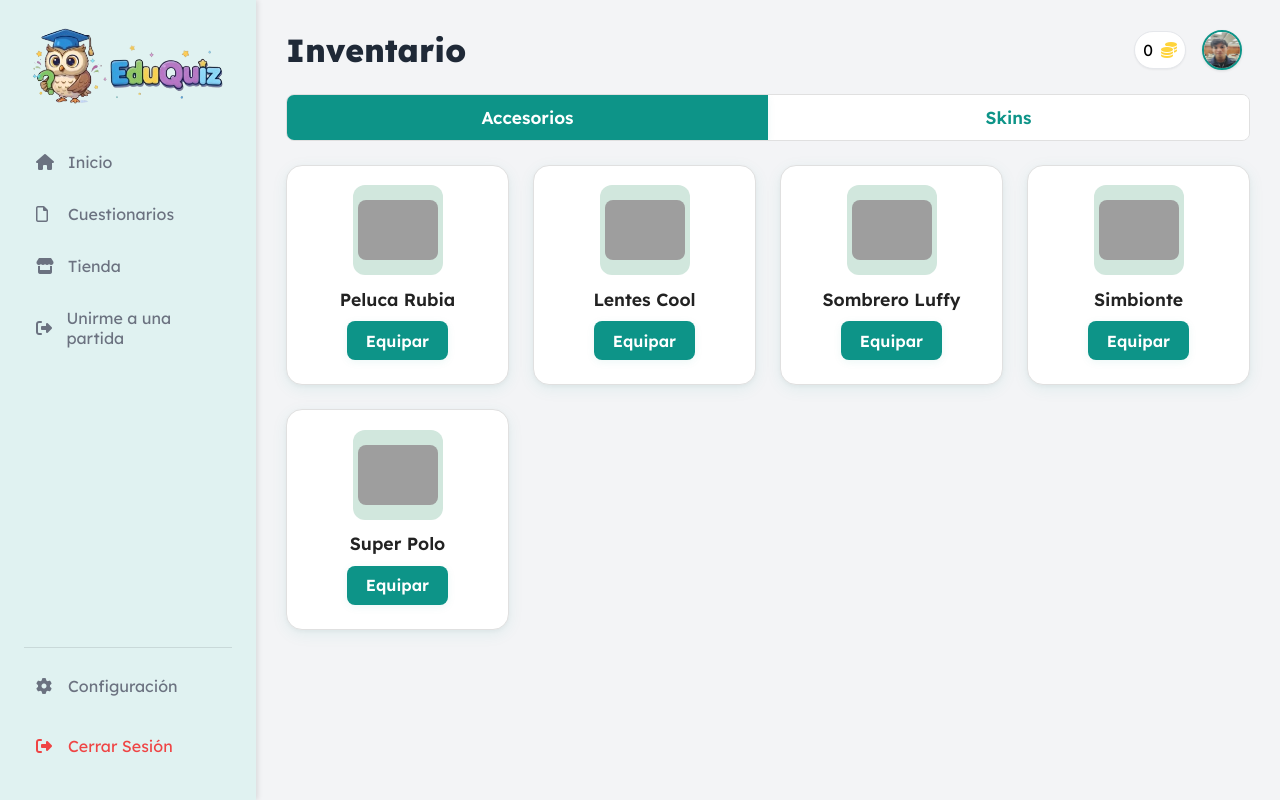
After one commit to Jergacir/EduQuiz, a Flask app: page /inventario in a window 1280 px wide. The commit adds this page. Run offline with Flask 3, Linux system fonts and the light colour scheme; the visitor is signed in with stand-in values (Sample User, id 1); data comes from the database, SQL or seed files in the repository; both versions use the stored data as it was after the commit; data that the repository does not hold is empty; grey boxes are pictures that could not be loaded.

Commit message:
invetario

```diff
--- a/controllers/tienda.py
+++ b/controllers/tienda.py
@@ -1,8 +1,34 @@
 from flask import Blueprint, render_template, jsonify, request, session, redirect, url_for
 import sys
 import db as dbmod
+tienda_bp = Blueprint('tienda', __name__, template_folder='../../templates')
 
-tienda_bp = Blueprint('tienda', __name__, template_folder='../../templates')
+# Ruta para inventario
+@tienda_bp.route('/inventario')
+def inventario_index():
+    if not _is_logged_in():
+        return redirect(url_for('auth.frm_login'))
+
+    lista_skins = []
+    lista_accesorios = []
+
+    conexion = dbmod.obtenerConexion()
+    if conexion:
+        try:
+            with conexion.cursor() as cursor:
+                sql_skins = "SELECT skin_id, nombre, url_imagen, precio FROM skins WHERE vigencia = 1  ORDER BY precio ASC"
+                cursor.execute(sql_skins)
+                lista_skins = cursor.fetchall()
+
+                sql_accesorios = "SELECT accesorio_id, nombre, url_imagen, precio FROM accesorios WHERE vigencia = 1 ORDER BY precio ASC"
+                cursor.execute(sql_accesorios)
+                lista_accesorios = cursor.fetchall()
+        except Exception as e:
+            print(f"Error al consultar el inventario: {e}")
+
+    return render_template('inventario.html', skins=lista_skins, accesorios=lista_accesorios)
+
+
 
 
 def _is_logged_in():
--- /dev/null
+++ b/static/css/inventario.css
@@ -0,0 +1,126 @@
+/* Slide bar de tabs */
+.slidebar-tabs {
+  display: flex;
+  gap: 0;
+  margin-bottom: 1.5rem;
+  border-radius: 8px;
+  overflow: hidden;
+  border: 1px solid #e0e0e0;
+  background: #f8fafc;
+}
+.slidebar-tab {
+  flex: 1;
+  padding: 0.75rem 0;
+  background: #fff;
+  border: none;
+  font-weight: 600;
+  font-size: 1.08rem;
+  cursor: pointer;
+  transition: background 0.2s, color 0.2s;
+  color: #0d9488;
+  outline: none;
+}
+.slidebar-tab.active {
+  background: #0d9488;
+  color: #fff;
+  box-shadow: 0 2px 8px rgba(13,148,136,0.07);
+  z-index: 1;
+}
+.slidebar-tab:not(.active):hover {
+  background: #e0f2f1;
+  color: #0d9488;
+}
+/* Estilos para la sección de accesorios en inventario */
+
+
+
+#accesorios-section h2 {
+  font-size: 2rem;
+  font-weight: 700;
+  margin-bottom: 1.2rem;
+  color: #0d9488;
+  letter-spacing: 1px;
+}
+
+.items-grid {
+  display: grid;
+  grid-template-columns: repeat(auto-fit, minmax(220px, 1fr));
+  gap: 1.5rem;
+}
+
+.item-card {
+  background: #fff;
+  border-radius: 16px;
+  box-shadow: 0 4px 16px rgba(13, 148, 136, 0.08), 0 1.5px 4px rgba(0,0,0,0.04);
+  padding: 1.2rem 1rem 1.5rem 1rem;
+  display: flex;
+  flex-direction: column;
+  align-items: center;
+  transition: box-shadow 0.2s, transform 0.2s;
+  border: 1px solid #e0e0e0;
+}
+.item-card:hover {
+  box-shadow: 0 8px 32px rgba(13, 148, 136, 0.16), 0 3px 8px rgba(0,0,0,0.08);
+  transform: translateY(-4px) scale(1.03);
+}
+
+.item-imagen {
+  width: 90px;
+  height: 90px;
+  border-radius: 12px;
+  display: flex;
+  align-items: center;
+  justify-content: center;
+  margin-bottom: 0.8rem;
+  background: #d1e7dd;
+  overflow: hidden;
+}
+.item-imagen img {
+  max-width: 80px;
+  max-height: 80px;
+  object-fit: contain;
+  border-radius: 8px;
+}
+
+.item-nombre {
+  font-size: 1.1rem;
+  font-weight: 600;
+  color: #222;
+  margin-bottom: 0.7rem;
+  text-align: center;
+}
+
+.btn-comprar {
+  background:  #0d9488;
+  color: #fff;
+  border: none;
+  border-radius: 8px;
+  padding: 0.6rem 1.2rem;
+  font-size: 1rem;
+  font-weight: 600;
+  cursor: pointer;
+  box-shadow: 0 2px 8px rgba(13, 148, 136, 0.08);
+  transition: background 0.2s, transform 0.15s;
+  display: flex;
+  align-items: center;
+  gap: 0.5rem;
+}
+.btn-comprar:hover {
+  background: linear-gradient(90deg, #2dd4bf 60%, #0d9488 100%);
+  transform: scale(1.06);
+}
+
+.btn-comprar .icono {
+  font-size: 1.2em;
+  margin-right: 0.2em;
+}
+
+@media (max-width: 600px) {
+  .items-grid {
+    grid-template-columns: 1fr;
+    gap: 1rem;
+  }
+  .item-card {
+    padding: 1rem 0.5rem 1.2rem 0.5rem;
+  }
+}
--- /dev/null
+++ b/static/js/inventario.js
@@ -0,0 +1,25 @@
+// JS para tabs de inventario (accesorios/skins)
+document.addEventListener('DOMContentLoaded', function() {
+    const tabAccesorios = document.getElementById('tab-accesorios');
+    const tabSkins = document.getElementById('tab-skins');
+    const accesoriosSection = document.getElementById('accesorios-section');
+    const skinsSection = document.getElementById('skins-section');
+    if (tabAccesorios && tabSkins && accesoriosSection && skinsSection) {
+        tabAccesorios.addEventListener('click', function() {
+            tabAccesorios.classList.add('active');
+            tabSkins.classList.remove('active');
+            accesoriosSection.style.display = '';
+            skinsSection.style.display = 'none';
+            tabAccesorios.style.background = '#0d9488';
+            tabSkins.style.background = '#fff';
+        });
+        tabSkins.addEventListener('click', function() {
+            tabSkins.classList.add('active');
+            tabAccesorios.classList.remove('active');
+            accesoriosSection.style.display = 'none';
+            skinsSection.style.display = '';
+            tabSkins.style.background = '#0d9488';
+            tabAccesorios.style.background = '#fff';
+        });
+    }
+});
--- /dev/null
+++ b/templates/inventario.html
@@ -0,0 +1,154 @@
+<!DOCTYPE html>
+<html lang="es">
+
+<head>
+    <meta charset="UTF-8">
+    <meta name="viewport" content="width=device-width, initial-scale=1.0">
+    <title>Inventario - EduQuiz</title>
+        <link rel="stylesheet" href="/static/css/global.css">
+        <link rel="stylesheet" href="../static/css/inventario.css">
+        <link href="https://fonts.googleapis.com/css2?family=Lexend:wght@100..900&display=swap" rel="stylesheet">
+        <link rel="icon" href="/static/img/icono.png" type="image/png">
+    <link rel="stylesheet" href="https://cdnjs.cloudflare.com/ajax/libs/font-awesome/6.4.0/css/all.min.css"
+        crossorigin="anonymous" referrerpolicy="no-referrer" />
+</head>
+
+<body>
+    <!-- Botón de menú para móvil -->
+    <button id="menu-button" class="menu-button lg:hidden">
+        <i class="fas fa-bars"></i>
+    </button>
+
+    <!-- Sidebar de Navegación -->
+    <aside id="sidebar" class="sidebar">
+        <div class="logo-container">
+            <img src="/static/img/logo.png" alt="Logo de EduQuiz" class="logo-image">
+        </div>
+
+        <!-- Navegación -->
+
+        <nav>
+            <a href="{{ url_for('pages.frm_home') }}" class="nav-link">
+                <i class="fas fa-home nav-icon"></i> Inicio
+            </a>
+            <a href="{{ url_for('cuestionarios.frm_cuestionarios') }}" class="nav-link">
+                <i class="fa-regular fa-file nav-icon"></i> Cuestionarios
+            </a>
+            <a href="{{ url_for('tienda.tienda_index') }}" class="nav-link">
+                <i class="fas fa-store nav-icon"></i> Tienda
+            </a>
+
+            {% if logged_in_user.tipo_usuario == 'P' %}
+            <a href="{{ url_for('partidas.frm_partidas_profesor') }}" class="nav-link">
+                <i class="fa-solid fa-gamepad nav-icon"></i> Partidas
+            </a>
+            {% else %}
+            <a href="{{ url_for('partidas.frm_partidas') }}" class="nav-link">
+                <i class="fa-solid fa-right-from-bracket nav-icon"></i> Unirme a una partida
+            </a>
+            {% endif %}
+        </nav>
+
+        <!-- Configuración y Cerrar Sesión (Parte inferior) -->
+        <div class="sidebar-bottom">
+            <a href="{{ url_for('usuarios.usuarios_index') }}" class="nav-link">
+                <i class="fas fa-cog nav-icon"></i> Configuración
+            </a>
+            <a href="{{ url_for('auth.logout') }}" id="logout-button" class="nav-link logout-btn">
+                <i class="fas fa-sign-out-alt nav-icon"></i> Cerrar Sesión
+            </a>
+        </div>
+    </aside>
+
+    <!-- Overlay para móvil -->
+    <div id="sidebar-overlay" class="overlay"></div>
+
+
+    <div class="main-content">
+
+
+        <main class="contenido">
+
+            <div class="tienda-contenido">
+                <header class="header">
+                    <h1>Inventario</h1>
+                    <!-- Búsqueda, Créditos y Perfil -->
+                    <div class="credits-profile-container">
+                        <div class="credits-box">
+                            <span class="text-sm font-semibold text-gray-800">{{ logged_in_user.cant_monedas }}</span>
+                            <i class="fa-solid fa-coins" style="color: #FFD43B;"></i>
+                        </div>
+                        <a href="{{ url_for('tienda.inventario_index') }}" style="text-decoration:none;">
+                            <div class="profile-box" style="cursor:pointer;">
+                                <img src="/static/img/avatar.jpeg" class="profile-img">
+                                <span class="profile-text">{{ logged_in_user.username }}</span>
+                            </div>
+                        </a>
+                    </div>
+                </header>
+
+
+                <!-- Slide bar de tabs -->
+                <div class="slidebar-tabs">
+                    <button id="tab-accesorios" class="slidebar-tab active">Accesorios</button>
+                    <button id="tab-skins" class="slidebar-tab">Skins</button>
+                </div>
+
+                <!-- Contenido de Accesorios -->
+                <div id="accesorios-section">
+                    <div class="items-grid" id="accesorios-container">
+                        {% for accesorio in accesorios %}
+                        <div class="item-card">
+                            <div class="item-imagen" style="background-color: #d1e7dd;">
+                                <img src="{{ accesorio.url_imagen }}" alt="{{ accesorio.nombre }}">
+                            </div>
+                            <p class="item-nombre">{{ accesorio.nombre }}</p>
+                            <button class="btn-comprar">
+                                Equipar
+                            </button>
+                        </div>
+                        {% else %}
+                        <p>No hay accesorios disponibles en la tienda en este momento.</p>
+                        {% endfor %}
+                    </div>
+                </div>
+
+                <!-- Contenido de Skins -->
+                <div id="skins-section" style="display:none;">
+                    <div class="items-grid" id="skins-container">
+                        {% for skin in skins %}
+                        <div class="item-card">
+                            <div class="item-imagen" style="background-color: #cce5ff;">
+                                <img src="{{ skin.url_imagen }}" alt="{{ skin.nombre }}">
+                            </div>
+                            <p class="item-nombre">{{ skin.nombre }}</p>
+                              <button class="btn-comprar">
+                                Equipar
+                            </button>
+                        </div>
+                        {% else %}
+                        <p>No hay skins disponibles en la tienda en este momento.</p>
+                        {% endfor %}
+                    </div>
+                </div>
+
+
+                <script src="../static/js/inventario.js"></script>
+
+            </div>
+        </main>
+    </div>
+
+
+
+
+
+    <!-- Modal de Confirmación -->
+
+
+        <script src="../static/js/global.js"></script>
+
+    <script src="../static/js/tienda.js"></script>
+</body>
+
+</html>
```
Also changed, not shown: templates/crearcuestionario.html (+6 -3 lines), templates/crudUsuario.html (+6 -3 lines), templates/cuestionario.html (+6 -3 lines), templates/editarcuestionario.html (+6 -3 lines), templates/home.html (+6 -4 lines), templates/partidas.html (+6 -3 lines), templates/partidas_profesor.html (+6 -4 lines), templates/resultados_partida.html (+5 -3 lines), templates/tienda.html (+6 -4 lines), tienda.sql (+17 -2 lines).
